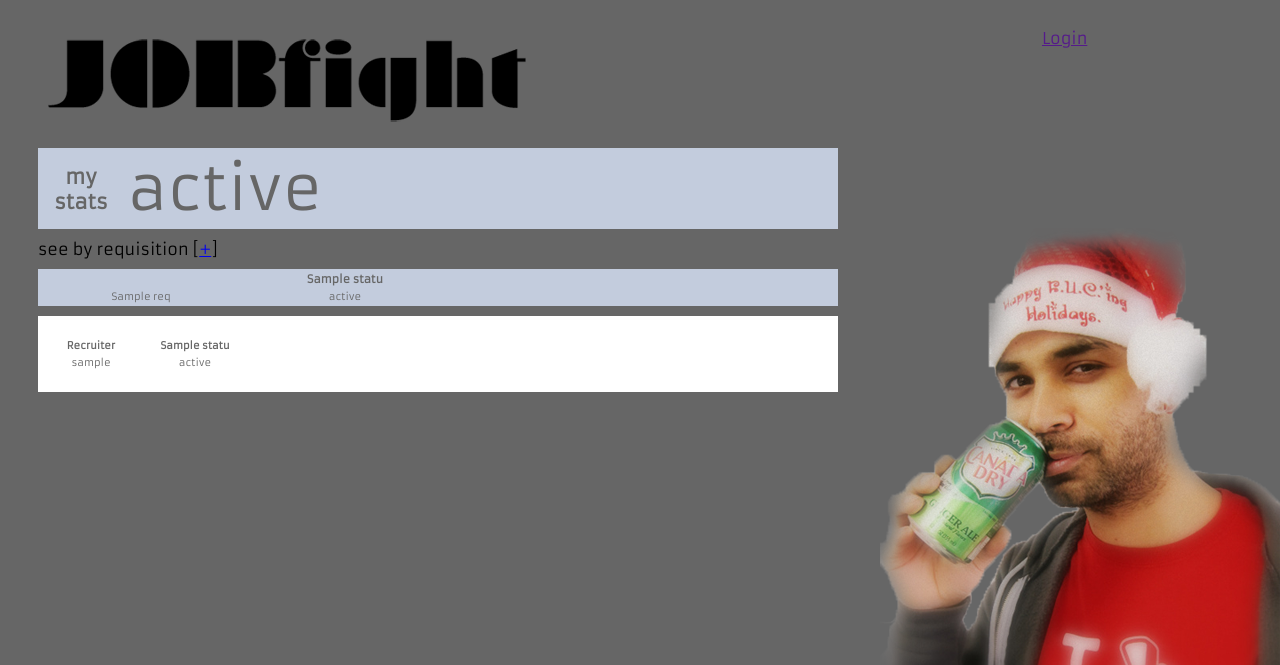
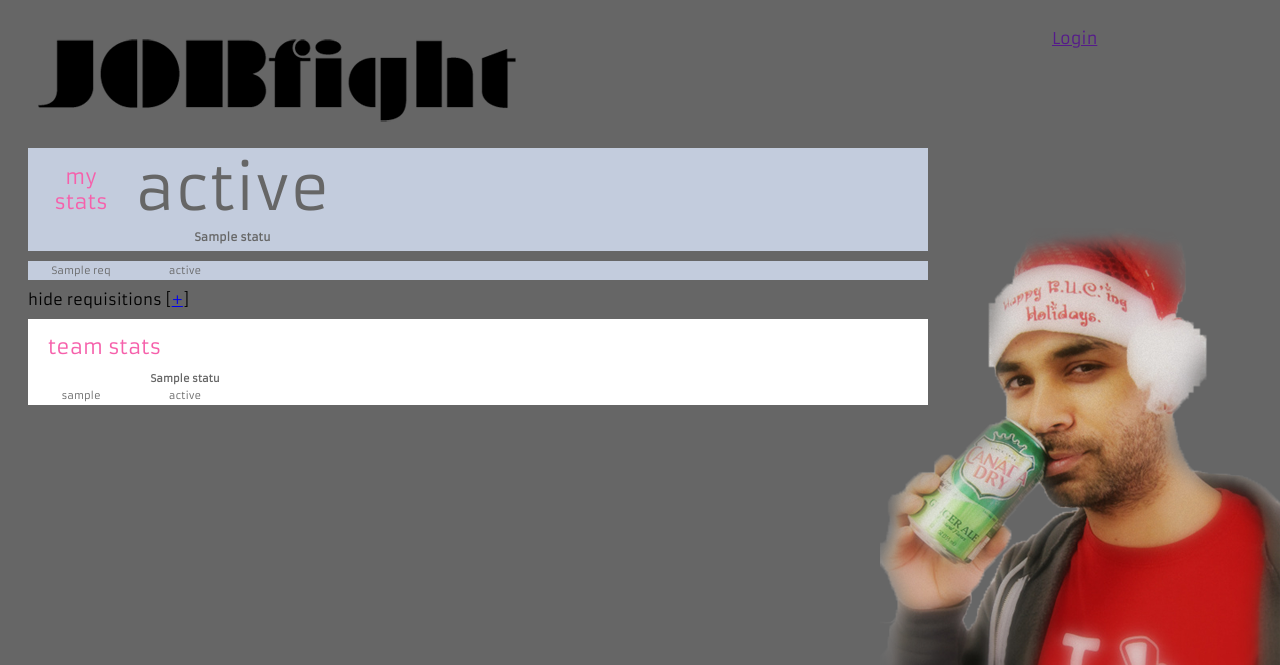
Before and after one commit to theletterd/jobfight, a Django app: template templates/reporting/report.html in a window 1280 px wide. Shown: the top 665 px of the page. Run offline with Django 3.2, Linux system fonts and the light colour scheme; tables that the repository leaves empty hold one stand-in row (values such as "Sample post"); the template is opened without the code that fills it: values that come from a table or form of the project are taken from there, most other values are stand-ins (such as "Sample title", 1, 10 or a date in 2020); parts of the project's set-up code (start-up, migrations or seed data) failed here and were passed over; some libraries are stand-ins or nearby versions.

Commit message:
clean up styling and templates

```diff
--- a/static/base.css
+++ b/static/base.css
@@ -1,6 +1,6 @@
 body div {
 	margin: 10px 0;
-	width: 800px;
+	width: 900px;
 }
 
 div#headliner{
@@ -20,5 +20,15 @@ div#account {
 body {
 	background: url("/static/images/duncan.png") no-repeat fixed right bottom #666;
 	font-family: 'Armata', sans-serif;
-	padding: 10px 30px;
+	padding: 10px 20px;
 }
+
+table {
+	word-wrap: break-word;
+	margin-bottom: 10px;
+}
+
+th, td {
+	width: 100px;
+	color: #666;
+}
--- a/static/reporting.css
+++ b/static/reporting.css
@@ -1,49 +1,56 @@
 div.my-summary,
 div#my-board {
 	background-color: #c3ccdd;
-	width: 800px;
+}
+
+div.my-summary {
+	margin-bottom: 0;
+}
+
+div#my-board {
+	margin-top: 0;
 }
 
 div.my-summary td {
 	font-size: 60px;
 	text-align: center;
-	color: #666;
-	width: 200px;
 }
 
-div.my-summary th {
-	width: 80px;
-	font-size: 80px;
+div.my-summary td.summary-label {
 	text-align: center;
-	color: #666;
 	font-size: 20px;
+	color: #f660ab;
+}
+
+div.my-summary tfoot th {
+	padding-bottom: 5px;
+	font-size: 11px;
 }
 
 div#my-board {
 	text-align: center;
-	color:#666;
+	color: #666;
 }
 
-div#my-board th {
-	width: 200px;
-	font-size: 11px;
+div#req {
+	font-size: 15px;
 }
 
 div.team-board {
-	padding: 20px 0;
 	background-color: #fff;
+}
+
+div.team-board h2 {
+	margin: 0;
+	padding: 15px 20px 10px;
+	color: #666;
+	font-size: 20px;
+	color: #f660ab;
+	font-weight: normal;
 }
 
 div.team-board th, td {
 	font-size: 10px;
 	text-align: center;
-	color: #666;
-	width: 100px;
 	overflow: hidden;
 }
-
-div.team-board table {
-	cellspacing = "40";
-	cellpadding = "5";
-	word-wrap: break-word;
-}
--- a/static/reporting.js
+++ b/static/reporting.js
@@ -1,6 +1,12 @@
 $(document).ready(function() {
 	$('#see-by-req').click(function(e) {
 		e.preventDefault();
-		$('#my-board').slideToggle('slow');
+		var reqBoard = $('#my-board');
+		if(!reqBoard.is(':visible')) {
+			$('#req-text').text('hide requisitions');
+		} else {
+			$('#req-text').text('see by requisition');
+		}
+		reqBoard.slideToggle('slow');
 	});
 });
--- a/templates/reporting/report.html
+++ b/templates/reporting/report.html
@@ -5,28 +5,24 @@
 	<div class="my-summary">
 	  <table>
 		<tr>
-		  <th>my stats</th>
+		  <td class="summary-label">my<br>stats</td>
 		  {% for status in statuses %}
 		  <td>{{ user_status_matrix.user.status }}</td>
 		  {% endfor %}
 		</tr>
-	  </table>
-	</div>
-
-	<div id="req">
-	  see by requisition [<a id="see-by-req" href="#">+</a>]
-	</div>
-
-	<div id="my-board">
-	  <table>
-		<thead>
+		<tfoot>
 		  <tr>
 			<th></th>
 			{% for status in statuses %}
 			<th>{{ status }}</th>
 			{% endfor %}
 		  </tr>
-		</thead>
+		</tfoot>
+	  </table>
+	</div>
+
+	<div id="my-board">
+	  <table>
 		<tbody>
 		  {% for req in reqs %}
 		  <tr>
@@ -40,14 +36,19 @@
 	  </table>
 	</div>
 
+	<div id="req">
+	  <span id="req-text">hide requisitions</span> [<a id="see-by-req" href="#">+</a>]
+	</div>
+
 	<div class="req-board">
 	</div>
 
 	<div class="team-board">
+	  <h2>team stats</h2>
 	  <table>
 		<thead>
 		  <tr>
-			<th>Recruiter</th>
+			<th></th>
 			{% for status in statuses %}
 			<th>{{ status }}</th>
 			{% endfor %}
```
